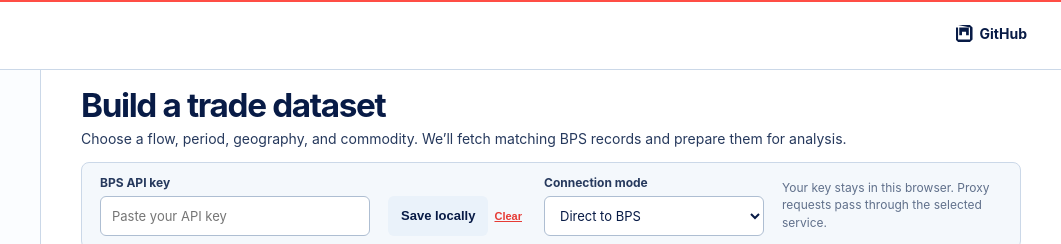
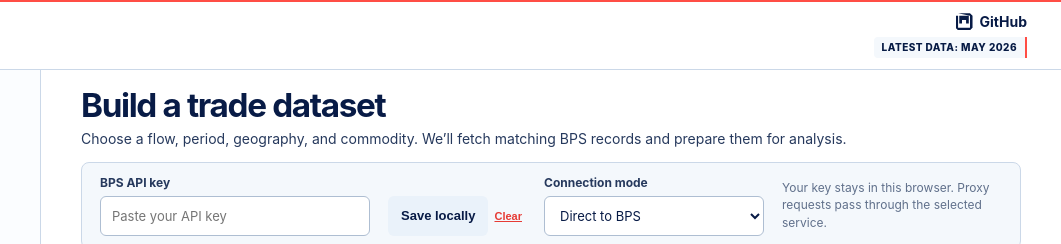
Before and after one commit to hengkykurniawan/bps_trade, a website built with Vite: page site/index.html in a window 1280 px wide. Shown: the top 244 px of the page, 219-1280 px from the left. Built offline with nearby package versions, Linux system fonts and the light colour scheme; files whose address does not match are found by name.

Commit message:
feat: show verified latest BPS period

```diff
--- a/site/index.html
+++ b/site/index.html
@@ -207,7 +207,9 @@
         <nav aria-label="Primary navigation">
           <a href="https://github.com/hengkykurniawan/bps_trade" target="_blank" rel="noopener">GitHub</a>
         </nav>
-        <div id="latest-banner" class="latest-top" style="display:none"></div>
+        <div id="latest-banner" class="latest-top" title="Checked against BPS on 12 July 2026">
+          <span>Latest data: May 2026</span>
+        </div>
       </div>
     </div>
   </header>
--- a/site/site.css
+++ b/site/site.css
@@ -44,6 +44,20 @@ nav a::before {
   background: currentColor;
   clip-path: polygon(15% 0, 85% 0, 100% 15%, 100% 85%, 85% 100%, 15% 100%, 0 85%, 0 15%, 22% 15%, 22% 60%, 38% 60%, 38% 40%, 62% 40%, 62% 60%, 78% 60%, 78% 15%, 15% 15%, 15% 85%, 85% 85%, 85% 15%);
 }
+.header-right { gap: 3px; }
+.latest-top {
+  display: flex;
+  flex-direction: column;
+  align-items: flex-end;
+  max-width: 310px;
+  padding: 4px 8px;
+  border-right: 2px solid var(--coral);
+  border-radius: 4px 0 0 4px;
+  background: var(--sea-50);
+  color: var(--ink);
+  line-height: 1.25;
+}
+.latest-top > span:first-child { font-size: 10px; font-weight: 800; text-transform: uppercase; letter-spacing: .45px; }
 
 .app-shell {
   display: grid;
@@ -256,6 +270,7 @@ footer { padding: 18px 40px 24px 300px; color: var(--muted); font-size: 11px; te
 @media (max-width: 520px) {
   .brand { font-size: 20px; }
   .ship { width: 46px; }
+  .latest-top { max-width: 175px; }
   .workspace-heading h1 { font-size: 30px; }
   .segmented { display: grid; grid-template-columns: 1fr 1fr; width: 100%; }
   .segmented span { min-width: 0; }
```
Also changed, not shown: docs/index.html (+2 -3 lines), index.html (+2 -3 lines).
